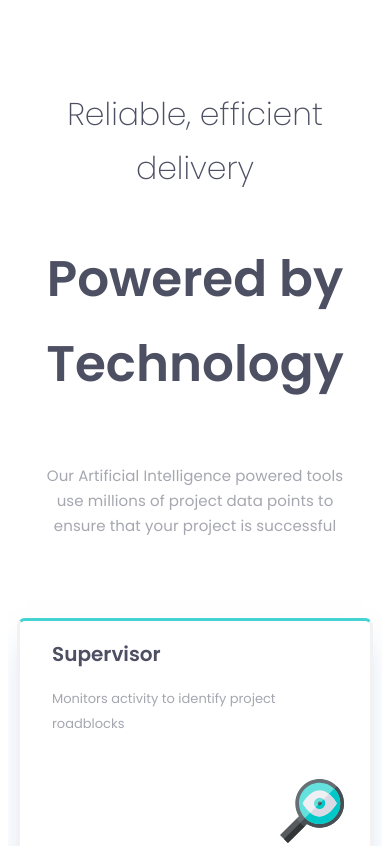
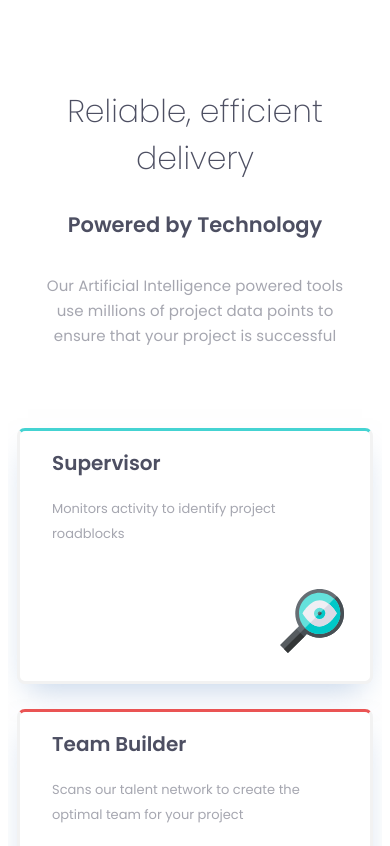
Before and after one commit to Ketevaniveshaguri/four-card-feature-section, a website: page index.html in a window 390 px wide. Shown: the top 846 px of the page. Drawn offline with Linux system fonts and the light colour scheme.

Commit message:
Update style.css

```diff
--- a/css/style.css
+++ b/css/style.css
@@ -30,14 +30,14 @@ body {
     font-weight: 200; }
  @media only screen and (max-width: 1200px) {
       .section-first__regular-header {
-        line-height:1.7; } }
+        line-height:1.5; } }
   .section-first__bold-header {
-    font-size: 5rem;
+    font-size: 2.1rem;
     color: #4d4f62;
     font-weight: 600; }
  @media only screen and (max-width: 1200px) {
       .section-first__bold-header {
-        line-height:1.7; } }
+        line-height:1.5; } }
   .section-first__paragraph-container {
     display: flex;
     justify-content: center; }
```
